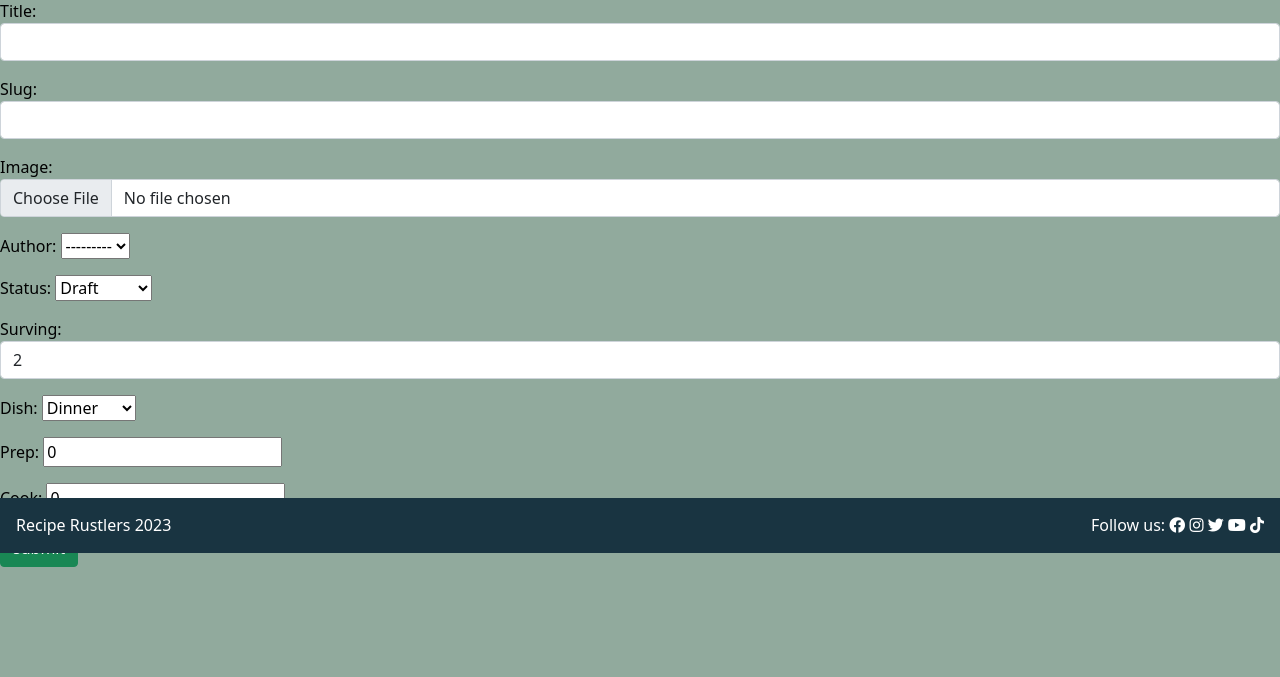
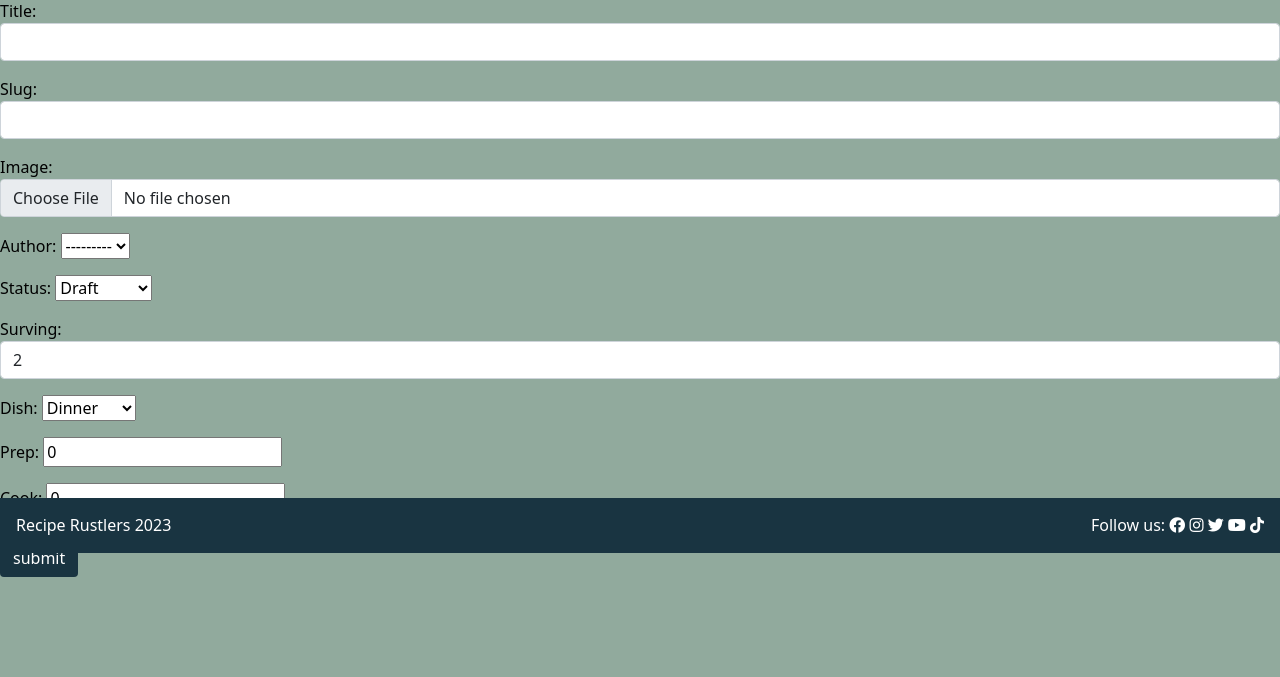
Before and after one commit to HarveyBurton96/Recipe-Rustlers, a Django app: page /add_a_recipe in a window 1280 px wide. Shown: the part 247-924 px from the top of the page. Before the commit the page ends 814 px from the top, so only its background shows below. Run offline with Django 3.2, Linux system fonts and the light colour scheme; some libraries are stand-ins or nearby versions.

Commit message:
Styled submit button

```diff
--- a/templates/add_a_recipe.html
+++ b/templates/add_a_recipe.html
@@ -17,7 +17,7 @@
 
         {{ form.as_p }}
 
-        <input type="submit" value="submit" class="btn btn-success">
+        <input type="submit" value="submit" class="btn btn-signup">
     </form>
 
 {% endif %}
```
